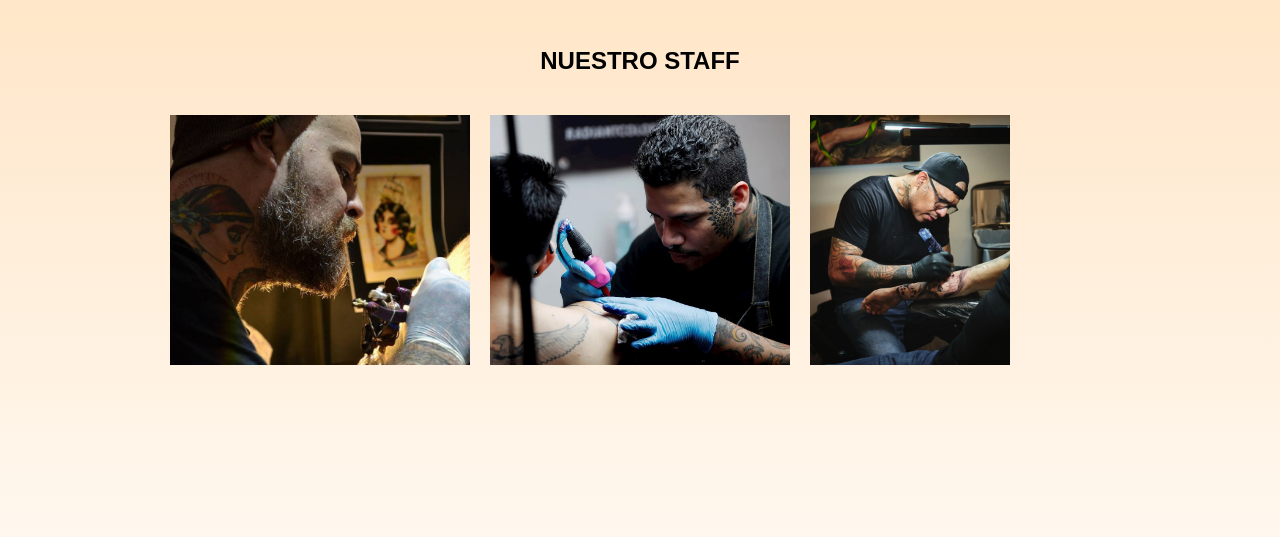
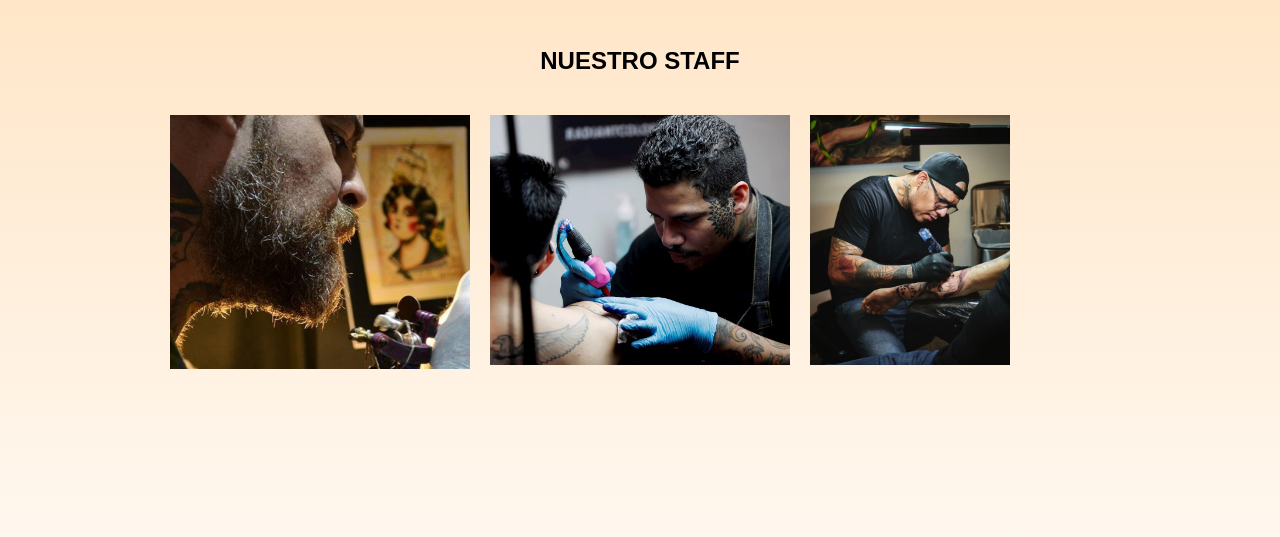
Before and after one commit to SantiagoRoso/studio-tattoo, a plain HTML site: page index.html in a window 1280 px wide. In both pictures the pointer is over the picture 357 px from the left and 503 px from the top of the page. Shown: the part 263-800 px from the top of the page. Drawn offline with nearby package versions, Linux system fonts and the light colour scheme.

Commit message:
zoom imagenes

```diff
--- a/css/style.css
+++ b/css/style.css
@@ -64,6 +64,11 @@
 
 .grid-container img {
     height: 250px;
+}
+
+.grid-container img:hover{
+    transform: scale(1.5);
+    transition: 0.3s;
 }
 
 .grid-container div {
```
